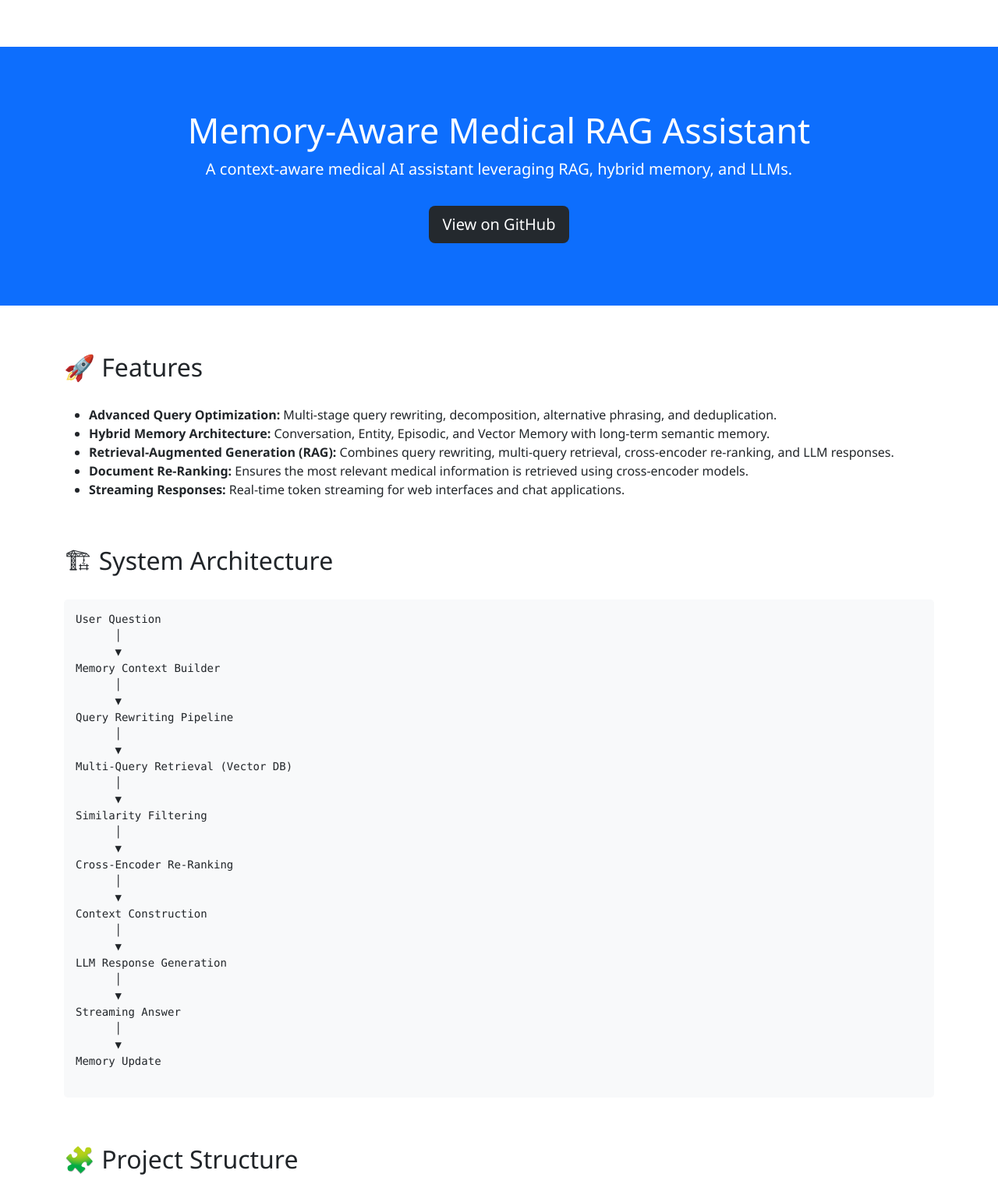
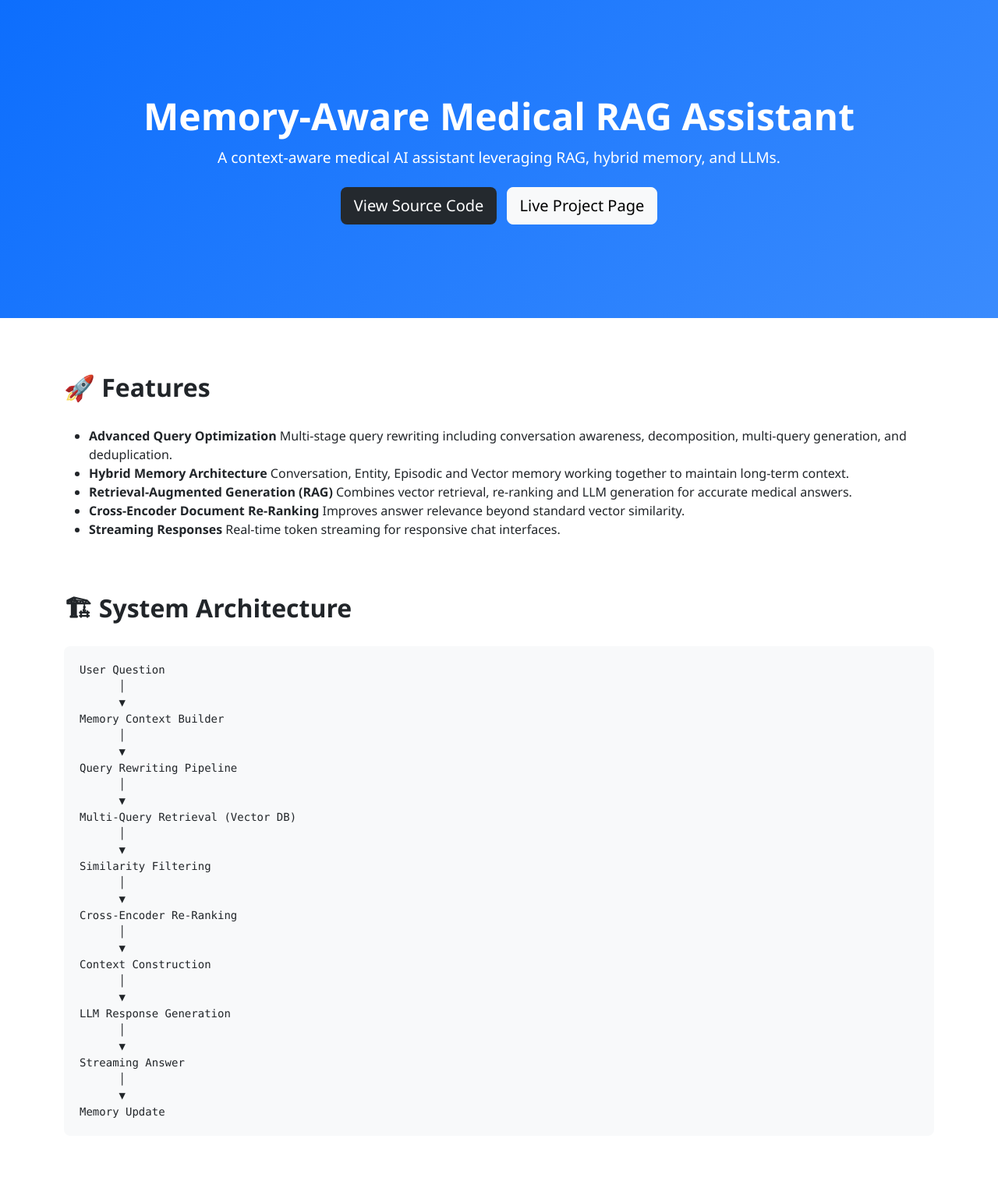
Before and after one commit to ThimiraDon/Medical-Assistant, a plain HTML site: page index.html in a window 1280 px wide. Shown: the top 1524 px of the page at 78% size. Drawn offline with nearby package versions, Linux system fonts and the light colour scheme.

Commit message:
Update index.html

```diff
--- a/index.html
+++ b/index.html
@@ -4,69 +4,132 @@
 <meta charset="UTF-8">
 <meta name="viewport" content="width=device-width, initial-scale=1.0">
 <title>Memory-Aware Medical RAG Assistant</title>
+
 <link href="https://cdn.jsdelivr.net/npm/bootstrap@5.3.2/dist/css/bootstrap.min.css" rel="stylesheet">
+
 <style>
-        body {
-            padding-top: 60px;
+
+body{
     font-family: 'Segoe UI', Tahoma, Geneva, Verdana, sans-serif;
 }
-        .hero {
-            background: #0d6efd;
-            color: white;
-            padding: 80px 20px;
-            text-align: center;
+
+.hero{
+    background: linear-gradient(135deg,#0d6efd,#3a8bfd);
+    color:white;
+    padding:120px 20px;
+    text-align:center;
 }
-        .hero h1 {
-            font-size: 2.8rem;
+
+.hero h1{
+    font-size:3rem;
+    font-weight:700;
 }
-        .section-title {
-            margin-top: 60px;
-            margin-bottom: 30px;
+
+.hero p{
+    font-size:1.2rem;
+    margin-top:10px;
 }
-        pre {
-            background: #f8f9fa;
-            padding: 15px;
-            border-radius: 5px;
-            overflow-x: auto;
+
+.section-title{
+    margin-top:70px;
+    margin-bottom:30px;
+    font-weight:600;
 }
-        .btn-github {
-            background: #24292e;
-            color: white;
+
+pre{
+    background:#f8f9fa;
+    padding:20px;
+    border-radius:8px;
 }
-        .btn-github:hover {
-            background: #444;
-            color: white;
+
+.btn-github{
+    background:#24292e;
+    color:white;
 }
+
+.btn-github:hover{
+    background:#444;
+    color:white;
+}
+
+.footer{
+    margin-top:80px;
+    padding:30px;
+    background:#f1f1f1;
+    text-align:center;
+}
+
 </style>
 </head>
+
 <body>
 
-<!-- Hero Section -->
+
+<!-- HERO -->
 <section class="hero">
+
 <div class="container">
+
 <h1>Memory-Aware Medical RAG Assistant</h1>
-        <p class="lead">A context-aware medical AI assistant leveraging RAG, hybrid memory, and LLMs.</p>
-        <a href="https://github.com/ThimiraDon/Memory-Aware-Medical-RAG-Assistant" class="btn btn-github btn-lg mt-3" target="_blank">View on GitHub</a>
+
+<p>A context-aware medical AI assistant leveraging RAG, hybrid memory, and LLMs.</p>
+
+<div class="mt-4">
+
+<a href="https://github.com/ThimiraDon/Memory-Aware-Medical-RAG-Assistant"
+class="btn btn-github btn-lg me-2"
+target="_blank">
+View Source Code
+</a>
+
+<a href="https://thimiradon.github.io/Memory-Aware-Medical-RAG-Assistant/"
+class="btn btn-light btn-lg"
+target="_blank">
+Live Project Page
+</a>
+
+</div>
+
 </div>
 </section>
 
+
 <div class="container">
 
-    <!-- Features -->
+
+<!-- FEATURES -->
 <section>
+
 <h2 class="section-title">🚀 Features</h2>
+
 <ul>
-            <li><strong>Advanced Query Optimization:</strong> Multi-stage query rewriting, decomposition, alternative phrasing, and deduplication.</li>
-            <li><strong>Hybrid Memory Architecture:</strong> Conversation, Entity, Episodic, and Vector Memory with long-term semantic memory.</li>
-            <li><strong>Retrieval-Augmented Generation (RAG):</strong> Combines query rewriting, multi-query retrieval, cross-encoder re-ranking, and LLM responses.</li>
-            <li><strong>Document Re-Ranking:</strong> Ensures the most relevant medical information is retrieved using cross-encoder models.</li>
-            <li><strong>Streaming Responses:</strong> Real-time token streaming for web interfaces and chat applications.</li>
+
+<li><strong>Advanced Query Optimization</strong>
+Multi-stage query rewriting including conversation awareness, decomposition, multi-query generation, and deduplication.</li>
+
+<li><strong>Hybrid Memory Architecture</strong>
+Conversation, Entity, Episodic and Vector memory working together to maintain long-term context.</li>
+
+<li><strong>Retrieval-Augmented Generation (RAG)</strong>
+Combines vector retrieval, re-ranking and LLM generation for accurate medical answers.</li>
+
+<li><strong>Cross-Encoder Document Re-Ranking</strong>
+Improves answer relevance beyond standard vector similarity.</li>
+
+<li><strong>Streaming Responses</strong>
+Real-time token streaming for responsive chat interfaces.</li>
+
 </ul>
+
 </section>
 
-    <!-- Architecture -->
+
+<!-- ARCHITECTURE -->
+
 <section>
+
 <h2 class="section-title">🏗 System Architecture</h2>
+
 <pre>
 User Question
       │
@@ -97,27 +160,36 @@ Streaming Answer
       ▼
 Memory Update
 </pre>
+
 </section>
 
-    <!-- Project Structure -->
+
+<!-- PROJECT STRUCTURE -->
+
 <section>
+
 <h2 class="section-title">🧩 Project Structure</h2>
+
 <pre>
 src
 │
 ├── config
 │   ├── config.py
 │   └── API_config.py
+│
 ├── llm
 │   └── llm_loader.py
+│
 ├── prompts
 │   ├── prompt.py
 │   └── fewshot_example.py
+│
 ├── query_rewriter
 │   ├── conversation_aware_rewriter.py
 │   ├── multi_query_gen_rewriter.py
 │   ├── query_decomposer.py
 │   └── rewrite_query_pipeline.py
+│
 ├── memory
 │   ├── conversation_memory.py
 │   ├── entity_memory.py
@@ -125,68 +197,116 @@ src
 │   ├── vector_memory.py
 │   ├── memory_gate.py
 │   └── memory_manager.py
+│
 ├── retriever
 │   └── retriever.py
+│
 ├── reranker
 │   └── reranker.py
+│
 └── rag
     └── rag_chain.py
 </pre>
+
 </section>
 
-    <!-- Technologies -->
+
+<!-- TECHNOLOGIES -->
+
 <section>
-        <h2 class="section-title">⚙️ Technologies Used</h2>
+
+<h2 class="section-title">⚙️ Technologies</h2>
+
 <ul>
+
 <li>Python</li>
 <li>LangChain</li>
-            <li>Pinecone (Vector Database)</li>
+<li>Pinecone Vector Database</li>
 <li>Sentence Transformers</li>
 <li>Groq LLM API</li>
 <li>Cross-Encoder Re-Ranking</li>
-            <li>SciSpaCy for Medical Entity Recognition</li>
+<li>SciSpaCy Medical Entity Recognition</li>
+
 </ul>
+
 </section>
 
-    <!-- Workflow -->
+
+<!-- WORKFLOW -->
+
 <section>
+
 <h2 class="section-title">💡 Example Workflow</h2>
-        <p><strong>User Question:</strong> <code>What are the symptoms of kidney stones?</code></p>
+
+<p><strong>User Question</strong></p>
+
+<code>What are the symptoms of kidney stones?</code>
+
 <ol>
+
 <li>Query rewriting generates optimized search queries</li>
-            <li>Vector database retrieves relevant document chunks</li>
+
+<li>Vector database retrieves relevant medical documents</li>
+
 <li>Documents are re-ranked using a cross-encoder model</li>
+
 <li>Context is combined with conversation memory</li>
-            <li>LLM generates a medically structured response</li>
+
+<li>The LLM generates a structured medical response</li>
+
 </ol>
+
 </section>
 
-    <!-- Future Improvements -->
+
+<!-- FUTURE -->
+
 <section>
+
 <h2 class="section-title">📌 Future Improvements</h2>
+
 <ul>
+
 <li>Knowledge graph integration</li>
 <li>Medical citation verification</li>
 <li>Retrieval evaluation metrics</li>
-            <li>Multi-modal medical data support</li>
+<li>Multi-modal medical data</li>
 <li>Agent-based reasoning workflows</li>
+
 </ul>
+
 </section>
 
-    <!-- Disclaimer -->
+
+<!-- DISCLAIMER -->
+
 <section>
+
 <h2 class="section-title">📜 Disclaimer</h2>
-        <p>This assistant provides <strong>informational medical responses</strong> and should not be considered a substitute for professional medical advice. Always consult a qualified healthcare professional for medical concerns.</p>
+
+<p>
+This assistant provides informational medical responses and should not replace professional medical advice.
+Always consult a qualified healthcare professional.
+</p>
+
 </section>
 
-    <!-- Author -->
-    <section class="mb-5">
-        <h2 class="section-title">👨‍💻 Author</h2>
-        <p>Developed as part of a project exploring <strong>advanced RAG systems, memory architectures, and medical knowledge retrieval using large language models</strong>.</p>
-    </section>
 
 </div>
 
+
+<!-- FOOTER -->
+
+<div class="footer">
+
+<p>
+Developed by <strong>Thimira</strong> — Exploring advanced RAG systems, memory architectures and AI-powered medical assistants.
+</p>
+
+</div>
+
+
 <script src="https://cdn.jsdelivr.net/npm/bootstrap@5.3.2/dist/js/bootstrap.bundle.min.js"></script>
+
 </body>
 </html>
```
Lines whose indentation alone changed are shown as unchanged.
